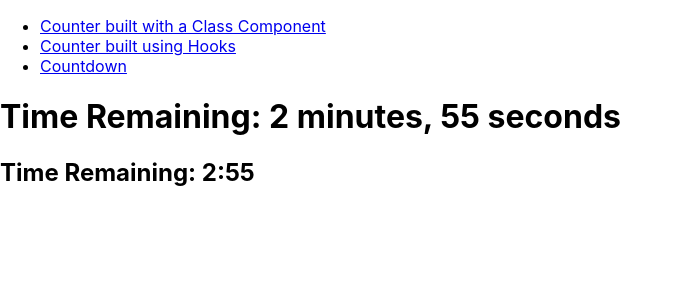
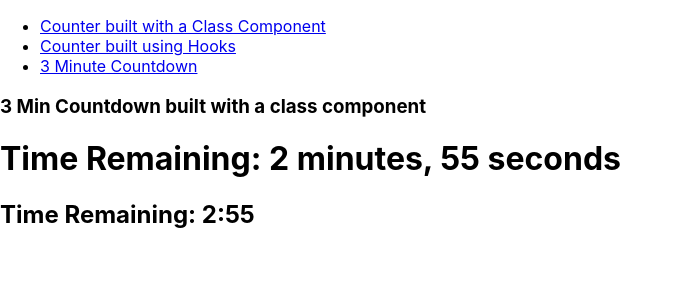
Before and after one commit to MMcClure11/counter-practice, a React (Create React App) app: page /countdown in a window 1280 px wide. Shown: the top 300 px of the page, without its empty margins (0-683 px from the left). Built offline with nearby package versions, Linux system fonts and the light colour scheme.

Commit message:
Change labels

```diff
--- a/src/components/Countdown.js
+++ b/src/components/Countdown.js
@@ -34,6 +34,7 @@ export default class CountDown extends Component {
    const { count, minutes, seconds } = this.state
    return(
     <>
+    <h3>3 Min Countdown built with a class component</h3>
       <h1>Time Remaining: { minutes } minutes, { seconds } seconds</h1>
       { minutes === 0 && seconds === 0
         ? <h2>Time's up!</h2>
--- a/src/containers/NavBar.js
+++ b/src/containers/NavBar.js
@@ -11,7 +11,7 @@ const NavBar = () => {
           <NavLink to='hook-counter'>Counter built using Hooks</NavLink>
         </li>
         <li>
-          <NavLink to='countdown'>Countdown</NavLink>
+          <NavLink to='countdown'>3 Minute Countdown</NavLink>
         </li>
       </ul>
     </div>
```
Also changed, not shown: 1 other file (tests, documents, lock files or other folders).
